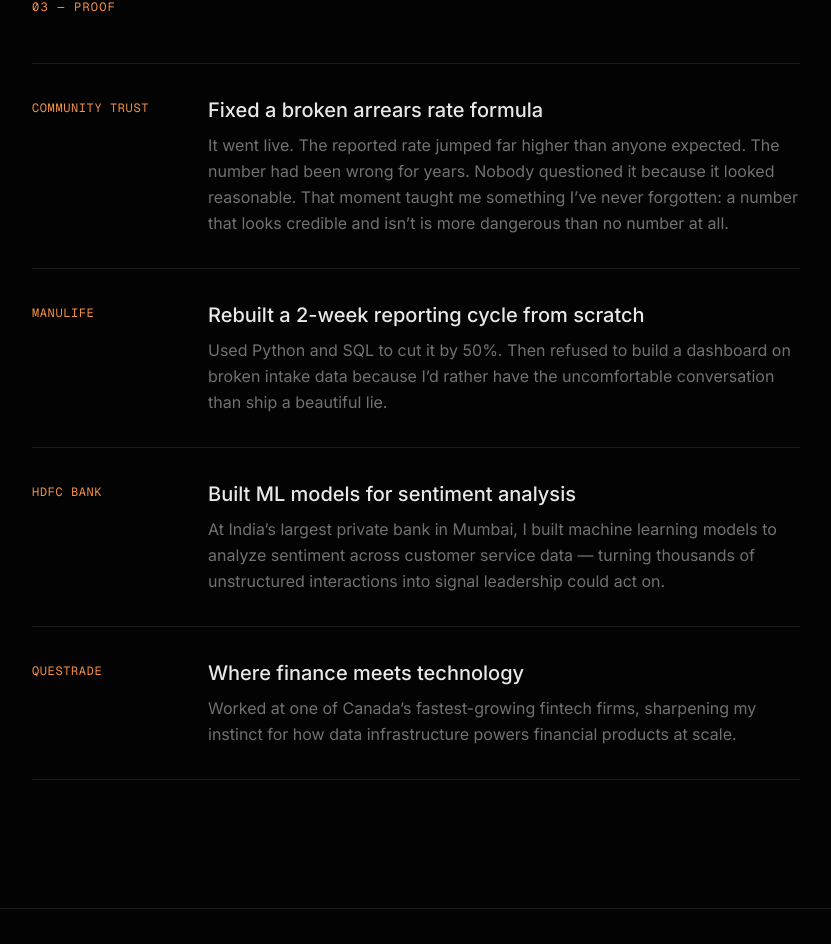
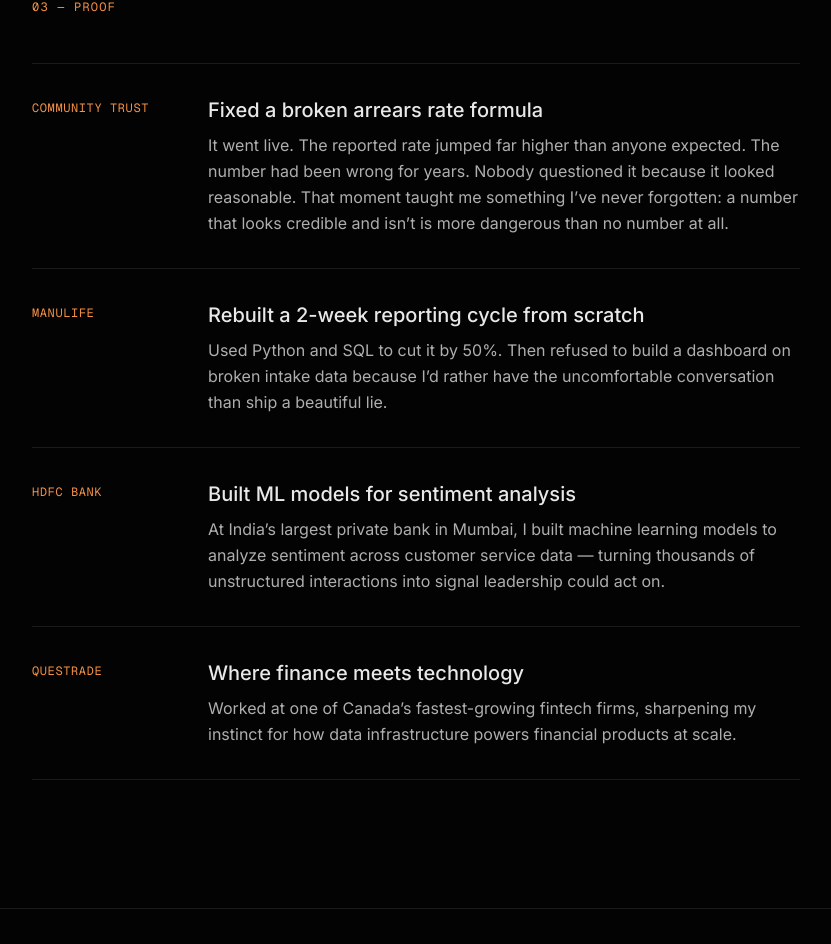
Before and after one commit to aaryan0909/v0-aaryan-chawla-manifesto, a Next.js app: page / in a window 1280 px wide. Shown: the part 2999-3943 px from the top of the page, without its empty margins (224-1055 px from the left). Built offline with nearby package versions, Linux system fonts and the light colour scheme; a web font is replaced by a local one.

Commit message:
fix: update text color for better readability on dark background\n\nChange 'text-muted-foreground' to 'text-foreground/75' for clarity.

```diff
--- a/components/proof.tsx
+++ b/components/proof.tsx
@@ -77,7 +77,7 @@ export function Proof() {
                   <h3 className="text-lg font-medium text-foreground md:text-xl">
                     {item.title}
                   </h3>
-                  <p className="leading-relaxed text-muted-foreground">
+                  <p className="leading-relaxed text-foreground/75">
                     {item.description}
                   </p>
                 </div>
```
